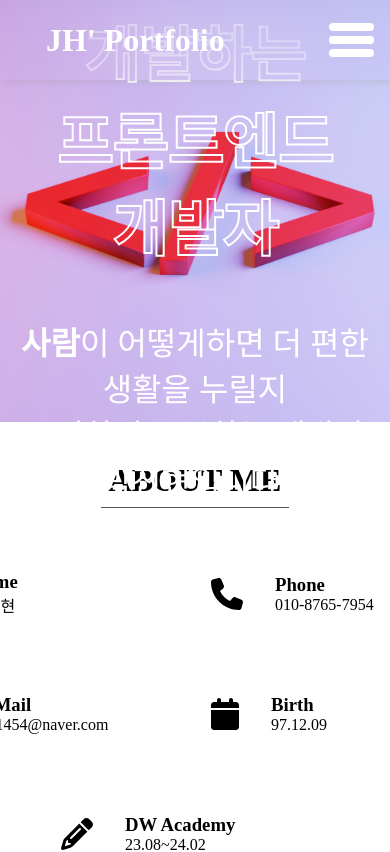
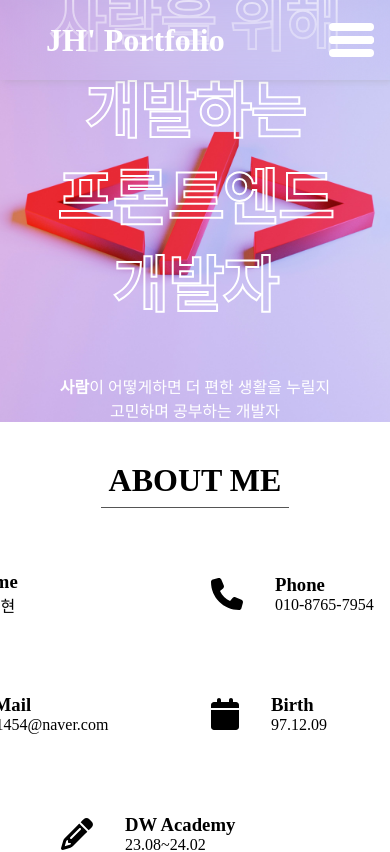
Before and after one commit to Parkjinhyun123/portfolio, a React (Create React App) app: page / in a window 390 px wide. Shown: the top 852 px of the page. Built offline with nearby package versions, Linux system fonts and the light colour scheme; no server answers; the database is empty.

Commit message:
폰트 수정

```diff
--- a/src/Banner.css
+++ b/src/Banner.css
@@ -41,4 +41,7 @@
     font-size: 60px;
     -webkit-text-stroke: 2px #fff;
   }
+  .About-me {
+    font-size: 16px;
+  }
 }
```
